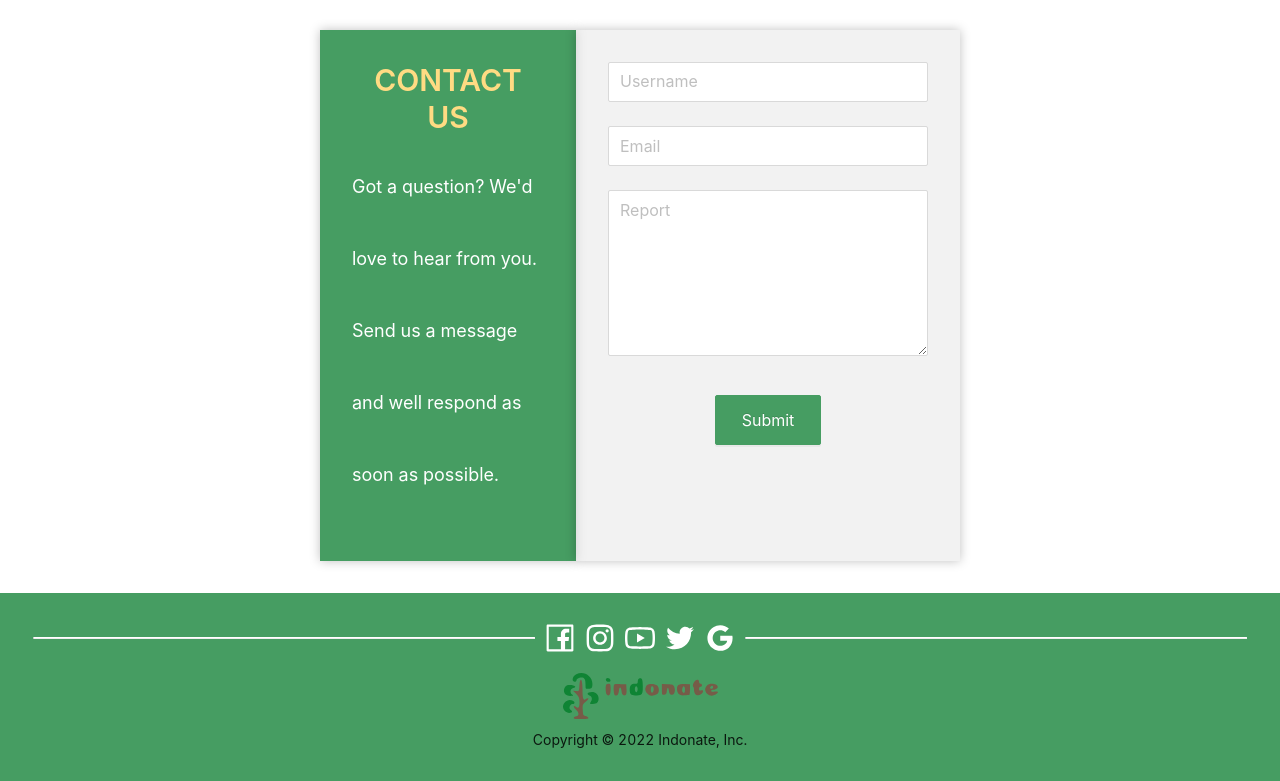
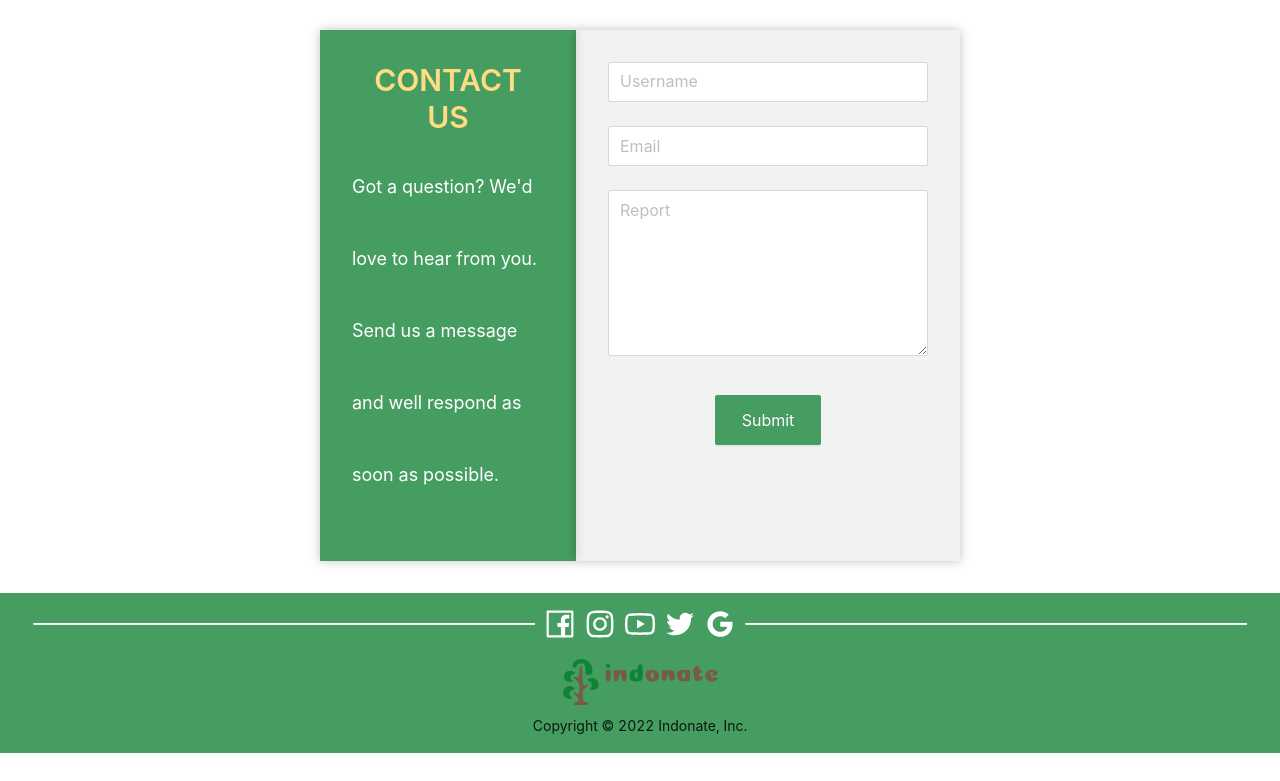
Before and after one commit to GSG-G11/Indonate, a React (Create React App) app in the folder client/: page / in a window 1280 px wide. Shown: the part 2314-3095 px from the top of the page. After the commit the page ends 3067 px from the top, so only its background shows below. Built offline with nearby package versions, Linux system fonts and the light colour scheme; no server answers.

Commit message:
create footer with social icons logo and copyright text Relates #64

```diff
--- a/client/src/components/common/footer/index.jsx
+++ b/client/src/components/common/footer/index.jsx
@@ -13,7 +13,6 @@ import indonate from './logo.svg';
 const {
   Text,
 } = Typography;
-
 function Footer() {
   return (
     <section className="footer_container">
@@ -26,7 +25,7 @@ function Footer() {
         <GoogleOutlined />
         <hr className="line" />
       </div>
-      <div className="logo_container">
+      <div className="info_container">
         <img className="logo" src={indonate} alt="indonate" />
         <Text>Copyright © 2022 Indonate, Inc.</Text>
       </div>
--- a/client/src/components/common/footer/style.less
+++ b/client/src/components/common/footer/style.less
@@ -3,7 +3,7 @@
     align-items: center;
     justify-content: center;
     flex-direction: column;
-    padding: 30px;
+    padding: 16px;
     background-color: #469D62;
 }
 
@@ -29,17 +29,15 @@
     color: white;
 }
 
-.youtubeIcon {
-    height: 1100px;
-}
-.logo_container{
+.info_container {
     display: flex;
     justify-content: center;
     align-items: center;
     flex-direction: column;
     margin-top: 20px;
 }
-.logo{
+
+.logo {
     width: 155px;
     margin-bottom: 10px;
 }
```
